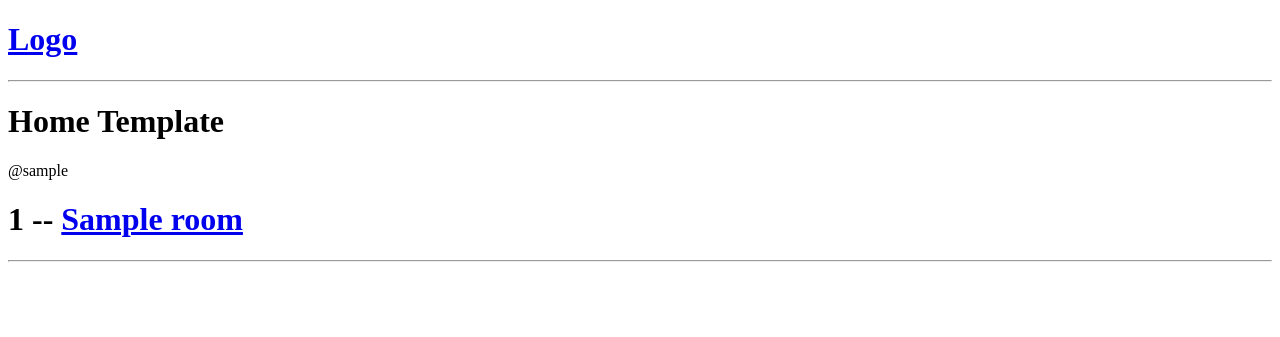
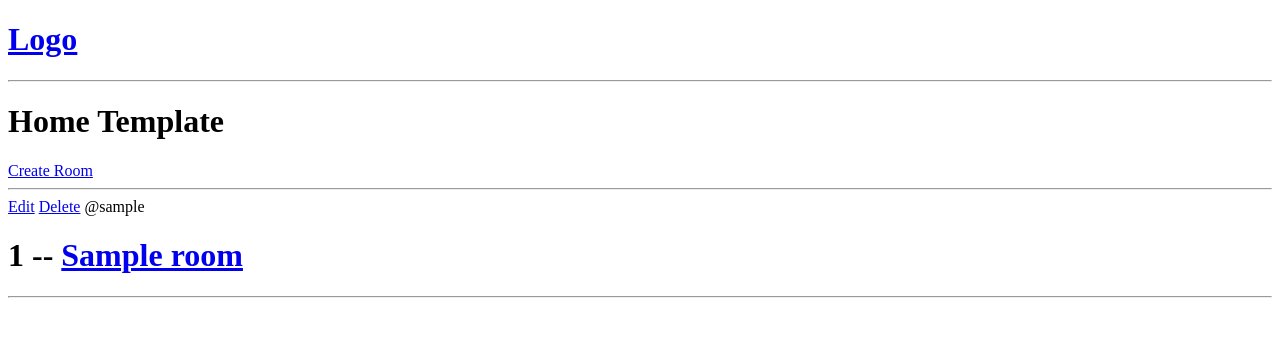
Before and after one commit to LucasFranqueiraInatel/forum, a Django app: page / in a window 1280 px wide. Shown: the top 337 px of the page. Run offline with Django 5.2, Linux system fonts and the light colour scheme; tables that the repository leaves empty hold one stand-in row (values such as "Sample post").

Commit message:
:sparkles: Adding CRUD

```diff
--- a/base/models.py
+++ b/base/models.py
@@ -20,6 +20,9 @@ class Room(models.Model):
     created = models.DateTimeField(auto_now_add=True)
     updated = models.DateTimeField(auto_now=True)
 
+    class Meta:
+        ordering = ['-updated', '-created']
+
     def __str__(self):
         return self.name
 
--- a/base/templates/base/home.html
+++ b/base/templates/base/home.html
@@ -4,8 +4,13 @@
   <h1>Home Template</h1>
 
   <div>
+    <a href="{% url 'create-room' %}">Create Room</a>
+    <hr>
+
     {% for room in rooms %}
       <div>
+        <a href="{% url 'update-room' room.id %}">Edit</a>
+        <a href="{% url 'delete-room' room.id %}">Delete</a>
         <span>@{{ room.host.username }}</span>
         <h1>{{ room.id }} -- <a href="{% url 'room' room.id %}">{{ room.name }}</a></h1>
         <hr>
--- a/base/urls.py
+++ b/base/urls.py
@@ -4,4 +4,7 @@ from . import views
 urlpatterns = [
     path('', views.home, name='home'),
     path('room/<str:pk>/', views.room, name='room'),
+    path('create-room/', views.createRoom, name='create-room'),
+    path('update-room/<str:pk>/', views.updateRoom, name='update-room'),
+    path('delete-room/<str:pk>/', views.deleteRoom, name='delete-room'),
 ]
--- a/base/views.py
+++ b/base/views.py
@@ -1,5 +1,6 @@
-from django.shortcuts import render
+from django.shortcuts import render, redirect
 from .models import Room
+from .forms import RoomForm
 
 def home(request):
     rooms = Room.objects.all()
@@ -15,3 +16,32 @@ def room(request, pk):
         'room': room
     }
     return render(request, 'base/room.html', context)
+
+def createRoom(request):
+    form = RoomForm()
+    if request.method == 'POST':
+        form = RoomForm(request.POST)
+        if form.is_valid():
+            form.save()
+            return redirect('home')
+    context = {'form': form}
+    return render(request, 'base/room_form.html', context)
+
+def updateRoom(request, pk):
+    room = Room.objects.get(id=pk)
+    form = RoomForm(instance=room)
+    if request.method == 'POST':
+        form = RoomForm(request.POST, instance=room)
+        if form.is_valid():
+            form.save()
+            return redirect('home')
+    context = {'form': form}
+    return render(request, 'base/room_form.html', context)
+
+def deleteRoom(request, pk):
+    room = Room.objects.get(id=pk)
+    if request.method == 'POST':
+        room.delete()
+        return redirect('home')
+    context = {'item': room}
+    return render(request, 'base/delete.html', context)
```
Also changed, not shown: base/forms.py (added, +7 -0 lines), base/templates/base/delete.html (added, +12 -0 lines), base/templates/base/room_form.html (added, +13 -0 lines).
